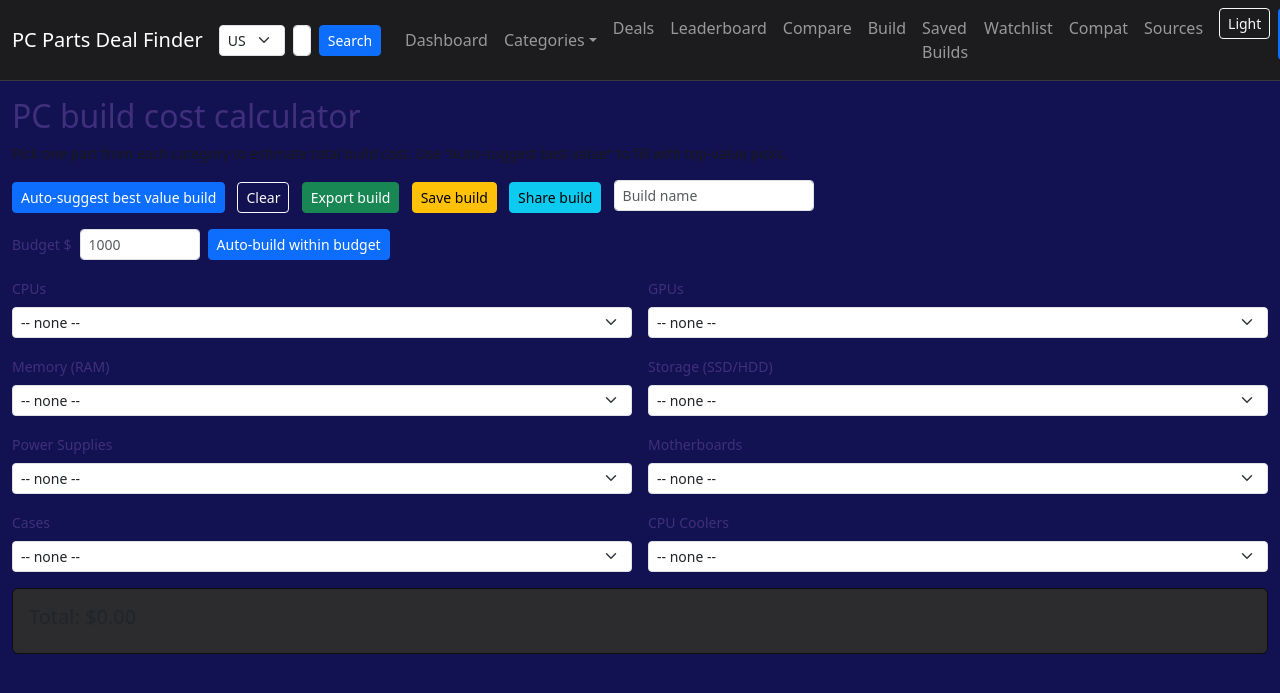
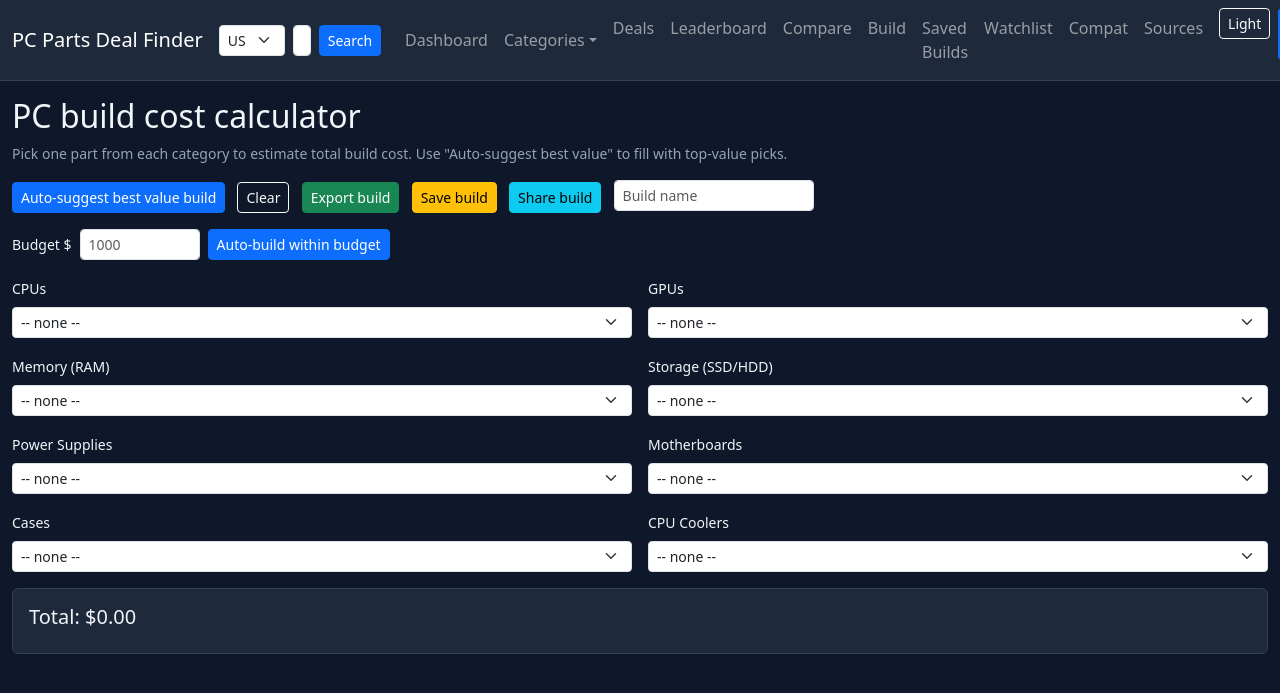
Before and after one commit to AiGoesBurr/pc-parts-deal-finder, a Flask app: page /build in a window 1280 px wide; the page is wider, and only the part inside the window is pictured. Shown: the top 693 px of that part. Run offline with Flask 3, Linux system fonts and the light colour scheme; data that the repository does not hold is empty.

Commit message:
Rework color scheme with cohesive CSS variables for both themes

```diff
--- a/templates/base.html
+++ b/templates/base.html
@@ -6,31 +6,48 @@
 <title>{% block title %}PC Parts Deal Finder{% endblock %}</title>
 <link href="https://cdn.jsdelivr.net/npm/bootstrap@5.3.3/dist/css/bootstrap.min.css" rel="stylesheet">
 <style>
-  body { background:#121252; color:#402f7d; }
-  .navbar { background:#1c1c1e; border-bottom:1px solid #3a3a3c; }
-  .card { background:#2c2c2e; border:1px solid #0e0e0f; }
-  .table { color:#e2e8f0; }
-  .table thead th { color:#f5f5dc; border-color:#3a3a3c; }
-  .table td, .table th { border-color:#3a3a3c; vertical-align:middle; }
-  .badge-src { font-size:.7rem; }
-  .muted { color:#1a1818; }
-  a { color:#60a5fa; }
-  .hero { background:linear-gradient(135deg,#2c2c2e,#1c1c1e); padding:2rem 0; }
-  body.light { background:#f1f5f9; color:#0f172a; }
-  body.light .navbar { background:#ffffff; }
-  body.light .navbar .nav-link, body.light .navbar-brand, body.light .navbar-toggler { color:#0f172a !important; }
+  :root {
+    --bg: #0f172a;
+    --bg-soft: #1e293b;
+    --card: #1e293b;
+    --text: #f1f5f9;
+    --muted: #94a3b8;
+    --border: #334155;
+    --accent: #3b82f6;
+    --accent-hover: #2563eb;
+  }
+  body.light {
+    --bg: #f8fafc;
+    --bg-soft: #f1f5f9;
+    --card: #ffffff;
+    --text: #0f172a;
+    --muted: #475569;
+    --border: #cbd5e1;
+    --accent: #2563eb;
+    --accent-hover: #1d4ed8;
+  }
+  body { background: var(--bg); color: var(--text); }
+  .navbar { background: var(--bg-soft); border-bottom: 1px solid var(--border); }
+  .card { background: var(--card); border: 1px solid var(--border); color: var(--text); }
+  .table { color: var(--text); }
+  .table thead th { color: var(--muted); border-color: var(--border); font-weight: 600; }
+  .table td, .table th { border-color: var(--border); vertical-align: middle; }
+  .badge-src { font-size: .7rem; }
+  .muted { color: var(--muted); }
+  a { color: var(--accent); }
+  .hero { background: linear-gradient(135deg, var(--bg-soft), var(--bg)); padding: 2rem 0; }
+  body.light .navbar .nav-link, body.light .navbar-brand, body.light .navbar-toggler { color: var(--text) !important; }
   body.light .navbar-toggler-icon { filter: invert(1); }
-  body.light .card { background:#ffffff; border:1px solid #94a3b8; color:#0f172a; box-shadow:0 1px 3px rgba(0,0,0,0.1); }
-  body.light .stat { color:#0f172a; }
-  body.light .table { color:#0f172a; }
-  body.light .table thead th { color:#1e293b; border-color:#cbd5e1; font-weight:600; }
-  body.light .table td, body.light .table th { border-color:#cbd5e1; }
-  body.light .muted { color:#000000; }
-  body.light a { color:#2563eb; }
-  body.light .filter-bar input, body.light .filter-bar select { background:#ffffff; color:#0f172a; border:1px solid #cbd5e1; }
-  body.light .btn-outline-light { color:#0f172a; border-color:#94a3b8; }
-  body.light .btn-outline-info { color:#0f172a; border-color:#94a3b8; }
-  body.light .btn-outline-danger { color:#dc2626; border-color:#dc2626; }
+  body.light .card { box-shadow: 0 1px 3px rgba(0,0,0,0.08); }
+  body.light .filter-bar input, body.light .filter-bar select { background: #ffffff; color: var(--text); border: 1px solid var(--border); }
+  body.light .btn-outline-light { color: var(--text); border-color: var(--border); }
+  body.light .btn-outline-info { color: var(--text); border-color: var(--border); }
+  body.light .btn-outline-danger { color: #dc2626; border-color: #dc2626; }
+  body.light .dropdown-menu { background: #ffffff; border: 1px solid var(--border); }
+  body.light .dropdown-item { color: var(--text); }
+  body.light .dropdown-item:hover { background: #e2e8f0; }
+  .filter-bar input, .filter-bar select { background: var(--bg-soft); color: var(--text); border: 1px solid var(--border); }
+  .stat { font-size: 1.5rem; font-weight: 700; color: var(--text); }
   @media (max-width: 768px) {
     .table { font-size: 0.8rem; }
     .table img { width: 36px; height: 36px; }
@@ -39,11 +56,6 @@
     .filter-bar .form-control, .filter-bar .form-select { font-size: 0.85rem; }
     h2 { font-size: 1.3rem; }
   }
-  body.light .dropdown-menu { background:#ffffff; border:1px solid #cbd5e1; }
-  body.light .dropdown-item { color:#0f172a; }
-  body.light .dropdown-item:hover { background:#e2e8f0; }
-  .stat { font-size:1.5rem; font-weight:700; }
-  .filter-bar input, .filter-bar select { background:#0f172a; color:#e2e8f0; border:1px solid #334155; }
 </style>
 {% block head %}{% endblock %}
 </head>
```
